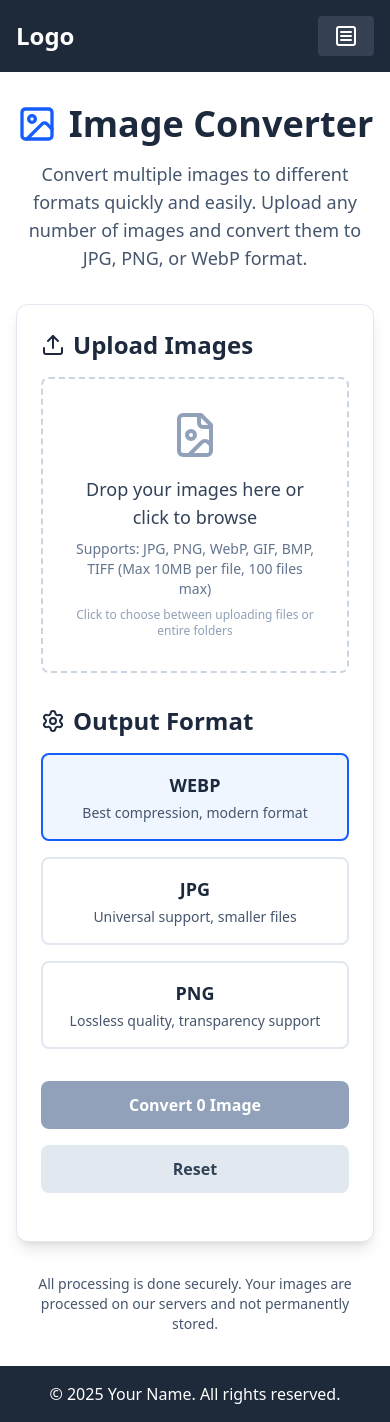
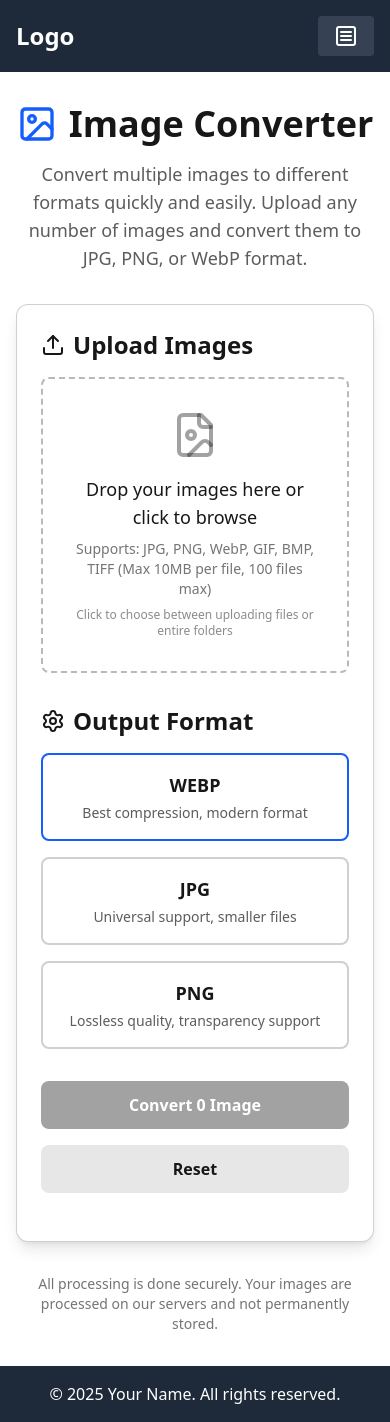
Before and after one commit to abdullahwebdev9176/portfolio-project, a Next.js app: page /image-converter in a window 390 px wide. Built offline with nearby package versions, Linux system fonts and the light colour scheme.

Commit message:
updated colors

```diff
--- a/app/image-converter/page.jsx
+++ b/app/image-converter/page.jsx
@@ -400,26 +400,26 @@ const ImageConverter = () => {
   }
 
   return (
-    <div className="min-h-screen bg-white py-8 px-4">
+    <div className="min-h-screen py-8 px-4">
       <div className="max-w-6xl mx-auto">
         {/* Header Section */}
         <div className="text-center mb-8">
-          <h1 className="text-4xl font-bold text-slate-800 mb-4 flex items-center justify-center gap-3">
+          <h1 className="text-4xl font-bold text-foreground mb-4 flex items-center justify-center gap-3">
             <ImageIcon className="text-blue-600" size={40} />
             Image Converter
           </h1>
-          <p className="text-lg text-slate-600 max-w-3xl mx-auto">
+          <p className="text-lg text-foreground/70 max-w-3xl mx-auto">
             Convert multiple images to different formats quickly and easily.
             Upload any number of images and convert them to JPG, PNG, or WebP format.
           </p>
         </div>
 
         {/* Main Converter Card */}
-        <div className="bg-white rounded-xl shadow-lg border border-slate-200 p-6 md:p-8">
+        <div className="bg-background rounded-xl shadow-lg border border-foreground/20 p-6 md:p-8">
 
           {/* File Upload Section */}
           <div className="mb-8">
-            <h2 className="text-2xl font-semibold text-slate-800 mb-4 flex items-center gap-2">
+            <h2 className="text-2xl font-semibold text-foreground mb-4 flex items-center gap-2">
               <Upload size={24} />
               Upload Images
             </h2>
@@ -432,7 +432,7 @@ const ImageConverter = () => {
                 border-2 border-dashed rounded-lg p-8 text-center cursor-pointer transition-all duration-300
                 ${isDragOver
                   ? 'border-blue-600 bg-blue-50'
-                  : 'border-slate-300 hover:border-blue-600 hover:bg-slate-50'
+                  : 'border-foreground/30 hover:border-blue-600 hover:bg-foreground/5'
                 }
               `}
               onDragOver={handleDragOver}
@@ -440,17 +440,17 @@ const ImageConverter = () => {
               onDrop={handleDrop}
               onClick={handleUploadAreaClick}
             >
-              <FileImage size={48} className="mx-auto text-slate-400 mb-4" />
-              <p className="text-lg font-medium text-slate-700 mb-2">
+              <FileImage size={48} className="mx-auto text-foreground/40 mb-4" />
+              <p className="text-lg font-medium text-foreground mb-2">
                 {selectedFiles.length > 0
                   ? `${selectedFiles.length} image${selectedFiles.length > 1 ? 's' : ''} selected`
                   : 'Drop your images here or click to browse'
                 }
               </p>
-              <p className="text-sm text-slate-500 mb-2">
+              <p className="text-sm text-foreground/60 mb-2">
                 Supports: JPG, PNG, WebP, GIF, BMP, TIFF (Max 10MB per file, 100 files max)
               </p>
-              <p className="text-xs text-slate-400">
+              <p className="text-xs text-foreground/50">
                 Click to choose between uploading files or entire folders
               </p>
 
@@ -467,22 +467,22 @@ const ImageConverter = () => {
 
             {/* Selected Files Display */}
             {selectedFiles.length > 0 && (
-              <div className="mt-6 p-4 bg-blue-50 rounded-lg border border-blue-200">
-                <div className="flex items-center gap-2 text-blue-800 mb-3">
+              <div className="mt-6 p-4 rounded border-2 border-foreground/20">
+                <div className="flex items-center gap-2 text-foreground/70 mb-3">
                   <CheckCircle2 size={20} />
                   <span className="font-medium">Selected Files ({selectedFiles.length}):</span>
                 </div>
                 <div className="max-h-40 overflow-y-auto">
                   <div className="grid grid-cols-1 md:grid-cols-2 gap-2">
                     {selectedFiles.slice(0, 10).map((file, index) => (
-                      <div key={index} className="text-sm text-blue-700 bg-white px-3 py-2 rounded border">
+                      <div key={index} className="text-sm text-foreground/70 px-3 py-2 rounded border-2 border-foreground/20">
                         <p className="font-medium truncate">{file.name}</p>
-                        <p className="text-xs text-blue-600">{(file.size / 1024 / 1024).toFixed(2)} MB</p>
+                        <p className="text-xs text-foreground/60">{(file.size / 1024 / 1024).toFixed(2)} MB</p>
                       </div>
                     ))}
                   </div>
                   {selectedFiles.length > 10 && (
-                    <p className="text-sm text-blue-600 mt-2">
+                    <p className="text-sm text-foreground/70 mt-2">
                       ... and {selectedFiles.length - 10} more files
                     </p>
                   )}
@@ -493,7 +493,7 @@ const ImageConverter = () => {
 
           {/* Format Selection Section */}
           <div className="mb-8">
-            <h2 className="text-2xl font-semibold text-slate-800 mb-4 flex items-center gap-2">
+            <h2 className="text-2xl font-semibold text-foreground mb-4 flex items-center gap-2">
               <Settings size={24} />
               Output Format
             </h2>
@@ -505,8 +505,8 @@ const ImageConverter = () => {
                   <div className={`
                     p-4 rounded-lg border-2 transition-all duration-300
                     ${targetFormat === format
-                      ? 'border-blue-600 bg-blue-50'
-                      : 'border-slate-200 hover:border-blue-300'
+                      ? 'border-blue-600'
+                      : 'border-foreground/20 hover:border-blue-300'
                     }
                   `}>
                     <input
@@ -518,10 +518,10 @@ const ImageConverter = () => {
                       className="sr-only"
                     />
                     <div className="text-center">
-                      <div className="text-lg font-semibold text-slate-800 uppercase">
+                      <div className="text-lg font-semibold text-foreground uppercase">
                         {format}
                       </div>
-                      <div className="text-sm text-slate-600 mt-1">
+                      <div className="text-sm text-foreground/70 mt-1">
                         {format === 'webp' && 'Best compression, modern format'}
                         {format === 'jpg' && 'Universal support, smaller files'}
                         {format === 'png' && 'Lossless quality, transparency support'}
@@ -541,7 +541,7 @@ const ImageConverter = () => {
               className={`
                 flex-1 py-3 px-6 rounded-lg font-semibold text-white transition-all duration-300
                 ${selectedFiles.length === 0 || isConverting
-                  ? 'bg-slate-400 cursor-not-allowed'
+                  ? 'bg-foreground/40 cursor-not-allowed'
                   : 'bg-blue-600 hover:bg-blue-700 active:bg-blue-800'
                 }
               `}
@@ -558,7 +558,7 @@ const ImageConverter = () => {
 
             <button
               onClick={handleReset}
-              className="flex-1 sm:flex-none py-3 px-6 rounded-lg font-semibold text-slate-700 bg-slate-200 hover:bg-slate-300 transition-all duration-300"
+              className="flex-1 sm:flex-none py-3 px-6 rounded-lg font-semibold text-foreground bg-foreground/10 hover:bg-foreground/20 transition-all duration-300"
             >
               Reset
             </button>
@@ -567,7 +567,7 @@ const ImageConverter = () => {
           {/* Progress Bar */}
           {isConverting && (
             <div className="mb-6">
-              <div className="w-full bg-slate-200 rounded-full h-2">
+              <div className="w-full bg-foreground/20 rounded-full h-2">
                 <div
                   className="bg-blue-600 h-2 rounded-full transition-all duration-300"
                   style={{ width: `${conversionProgress}%` }}
@@ -588,25 +588,25 @@ const ImageConverter = () => {
           )}
 
           {success && (
-            <div className="mb-6 p-4 bg-green-50 border border-green-200 rounded-lg">
-              <div className="flex items-center gap-2 text-green-800">
+            <div className="mb-6 p-4 border-2 border-foreground/20 rounded-lg">
+              <div className="flex items-center gap-2 text-foreground/70">
                 <CheckCircle2 size={20} />
                 <span className="font-medium">Success:</span>
               </div>
-              <p className="mt-1 text-green-700">{success}</p>
+              <p className="mt-1 text-foreground/70">{success}</p>
             </div>
           )}
 
           {/* Download Section */}
           {convertedImages.length > 0 && (
-            <div className="bg-slate-50 rounded-lg p-6 border border-slate-200">
-              <h3 className="text-xl font-semibold text-slate-800 mb-4 flex items-center gap-2">
+            <div className="bg-foreground/5 rounded-lg p-6 border border-foreground/20">
+              <h3 className="text-xl font-semibold text-foreground mb-4 flex items-center gap-2">
                 <Download size={24} />
                 Download Converted Images
               </h3>
 
               <div className="mb-4">
-                <p className="text-slate-700">
+                <p className="text-foreground/80">
                   <strong>{convertedImages.length}</strong> image{convertedImages.length > 1 ? 's' : ''} successfully converted to <strong>{targetFormat.toUpperCase()}</strong> format.
                 </p>
               </div>
@@ -617,7 +617,7 @@ const ImageConverter = () => {
                 <div className="space-y-4">
                   {/* Individual Downloads */}
                   <div>
-                    <h4 className="font-medium text-slate-800 mb-3">Download Individual Images:</h4>
+                    <h4 className="font-medium text-foreground mb-3">Download Individual Images:</h4>
                     <div className="grid grid-cols-1 md:grid-cols-2 gap-2">
                       {convertedImages.map((image, index) => (
                         <button
@@ -633,8 +633,8 @@ const ImageConverter = () => {
                   </div>
 
                   {/* ZIP Download Option */}
-                  <div className="border-t border-slate-300 pt-4">
-                    <h4 className="font-medium text-slate-800 mb-3">Or download all as ZIP:</h4>
+                  <div className="border-t border-foreground/30 pt-4">
+                    <h4 className="font-medium text-foreground mb-3">Or download all as ZIP:</h4>
                     <button
                       onClick={handleZipDownload}
                       className="flex items-center gap-2 py-3 px-6 bg-blue-600 hover:bg-blue-700 text-white font-semibold rounded-lg transition-all duration-300"
@@ -647,7 +647,7 @@ const ImageConverter = () => {
               ) : (
                 // 5 or more images: Show only ZIP download option
                 <div>
-                  <p className="text-slate-600 mb-4">
+                  <p className="text-foreground/70 mb-4">
                     With {convertedImages.length} images, we recommend downloading them as a ZIP file for convenience.
                   </p>
                   <button
@@ -664,7 +664,7 @@ const ImageConverter = () => {
         </div>
 
         {/* Footer Information */}
-        <div className="mt-8 text-center text-slate-600">
+        <div className="mt-8 text-center text-foreground/60">
           <p className="text-sm">
             All processing is done securely. Your images are processed on our servers and not permanently stored.
           </p>
```
